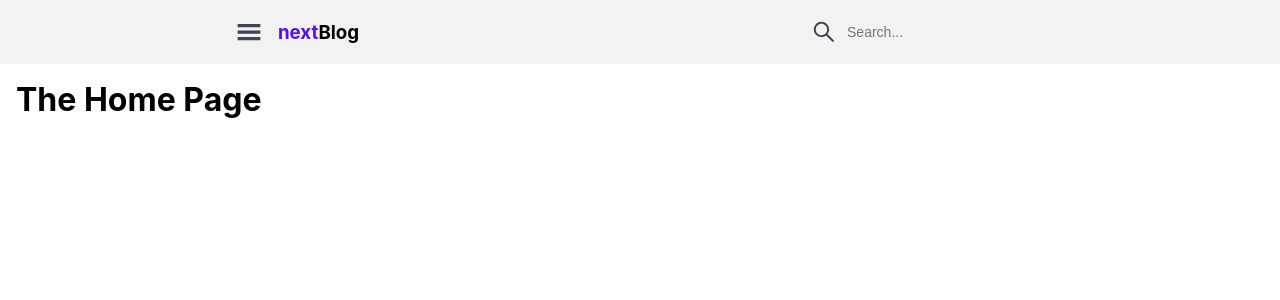
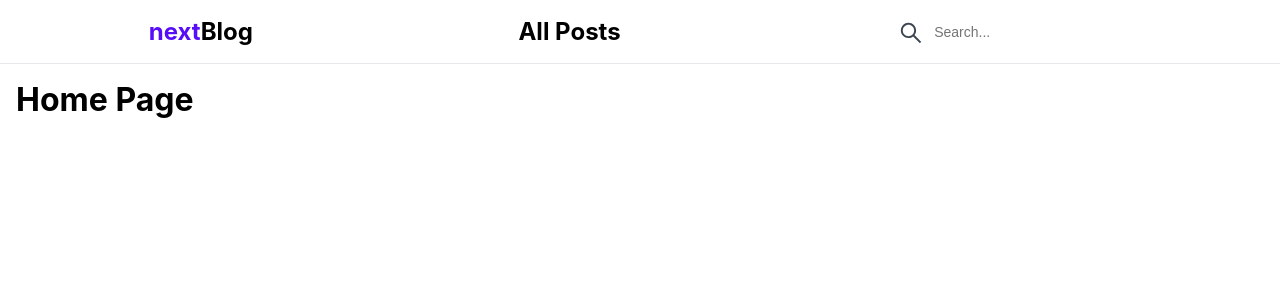
Before and after one commit to bpetermann/next-weblog, a Next.js app: page / in a window 1280 px wide. Shown: the top 300 px of the page. Built offline with nearby package versions, Linux system fonts and the light colour scheme.

Commit message:
Added links and styles to navbar

```diff
--- a/components/layout/Navbar.jsx
+++ b/components/layout/Navbar.jsx
@@ -1,19 +1,38 @@
 import styles from './Navbar.module.css';
+import Link from 'next/link';
 import { GiHamburgerMenu } from 'react-icons/gi';
 import { AiOutlineSearch } from 'react-icons/ai';
 
 const Navbar = () => {
   return (
-    <header className={styles['header']}>
-      <div className={styles['navbar-left-content']}>
-        <GiHamburgerMenu size={26} className={styles['hamburger']} />
-        <h3 className={styles['logo']}>
-          <span>next</span>Blog
-        </h3>
-      </div>
-      <div className={styles['searchbar']}>
-        <AiOutlineSearch size={26} className={styles['search-icon']} />
-        <input className={styles['search']} type='text' placeholder='Search...' />
+    <header className={styles['fixed']}>
+      <div className={styles['navbar']}>
+        <div className={styles['navbar-left']}>
+          <GiHamburgerMenu size={26} className={styles['hamburger']} />
+          <Link href='/'>
+            <a className={styles['logo']}>
+              <h2>
+                <span>next</span>Blog
+              </h2>
+            </a>
+          </Link>
+        </div>
+
+        <div className={styles['navbar-center']}>
+          <Link href='/posts'>
+            <a className={styles['all-posts-link']}>
+              <h2>All Posts</h2>
+            </a>
+          </Link>
+        </div>
+        <div className={styles['searchbar']}>
+          <AiOutlineSearch size={26} className={styles['search-icon']} />
+          <input
+            className={styles['search']}
+            type='text'
+            placeholder='Search...'
+          />
+        </div>
       </div>
     </header>
   );
--- a/components/layout/Navbar.module.css
+++ b/components/layout/Navbar.module.css
@@ -1,13 +1,21 @@
-.header {
-  background-color: var(--color-base-200);
+.fixed {
+  overflow: hidden;
+  position: fixed;
+  top: 0;
+  width: 100%;
+}
+
+.navbar {
+  background-color: rgba(255, 255, 255, 0.9);
   height: var(--size-16);
   display: flex;
   align-items: center;
-  justify-content: space-around;
+  justify-content: flex-start;
   padding: 1rem;
+  border-bottom: var(--border) solid #e5e7eb;
 }
 
-.navbar-left-content {
+.navbar-left {
   display: flex;
   align-items: center;
 }
@@ -15,23 +23,27 @@
 .hamburger {
   color: var(--color-neutral);
   vertical-align: middle;
-  margin-right: 1rem;
+  margin-right: var(--size-8);
 }
 
 .logo span {
   color: var(--color-primary);
 }
 
+.all-posts-link {
+  display: none;
+}
+
 .searchbar {
   position: relative;
+  display: none;
 }
 
 .search {
   font-size: 0.875rem;
   border-radius: var(--size-2);
-  /* border: var(--border) solid var(--color-base-300); */
   border: none;
-  height: var(--size-12);
+  height: var(--size-10);
   background-color: inherit;
   padding-left: 3rem;
   padding-right: 1rem;
@@ -43,3 +55,21 @@
   top: 22%;
   left: 5%;
 }
+
+@media (min-width: 40rem) {
+  .navbar {
+    justify-content: space-around;
+  }
+
+  .hamburger {
+    display: none;
+  }
+
+  .searchbar {
+    display: block;
+  }
+
+  .all-posts-link {
+    display: block;
+  }
+}
--- a/pages/index.js
+++ b/pages/index.js
@@ -1,7 +1,7 @@
 const HomePage = () => {
   return (
     <div>
-      <h1 style={{ margin: '1rem' }}>The Home Page</h1>
+      <h1 style={{ margin: '1rem', marginTop: '5rem' }}>Home Page</h1>
     </div>
   );
 };
--- a/styles/globals.css
+++ b/styles/globals.css
@@ -1,5 +1,6 @@
 html,
 body {
+  height: 200vh;
   padding: 0;
   margin: 0;
   font-family: -apple-system, BlinkMacSystemFont, Segoe UI, Roboto, Oxygen,
@@ -43,6 +44,7 @@ body {
   --size-5: 1.25rem;
   --size-6: 1.5rem;
   --size-8: 2rem;
+  --size-10: 2.5rem;
   --size-12: 3rem;
   --size-16: 4rem;
 }
```
